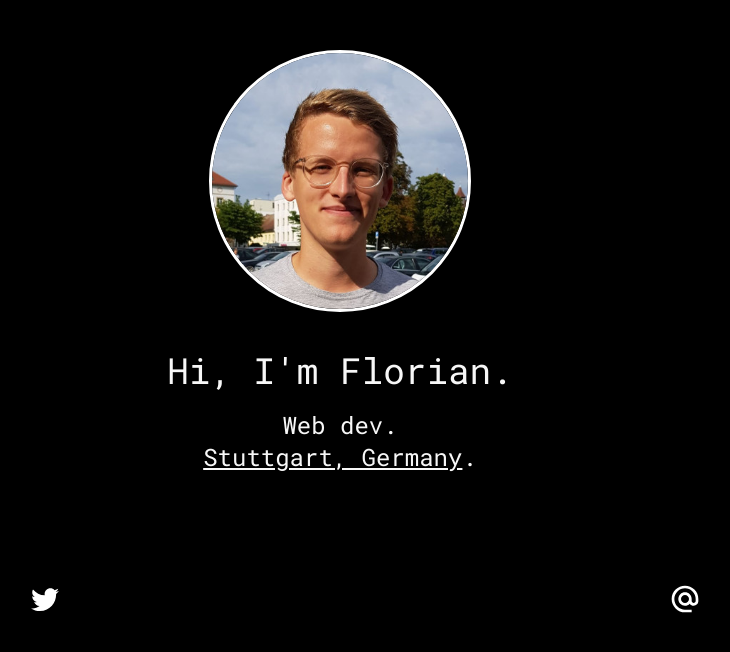
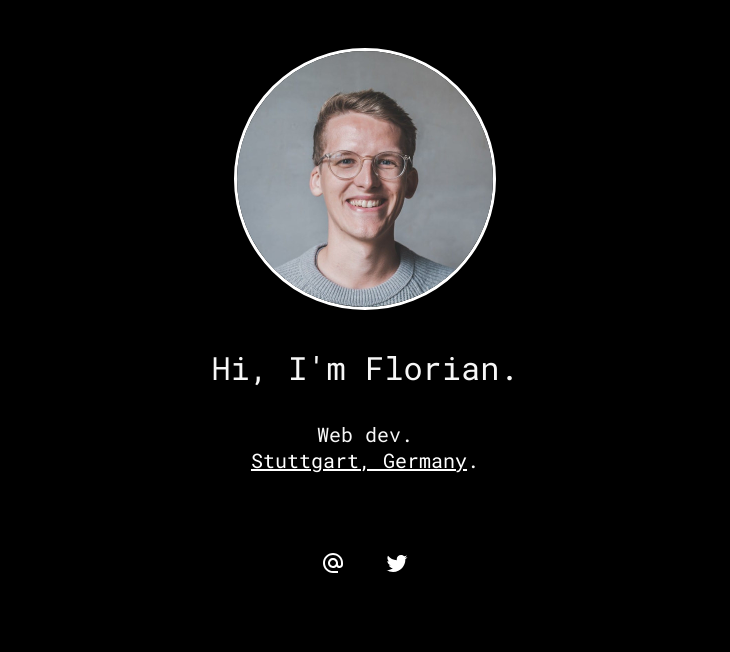
Before and after one commit to florianmrz/personal-website, a plain HTML site: page index.html in a window 1280 px wide. Shown: the whole page, without its empty margins (275-1005 px from the left). Drawn offline with Linux system fonts and the light colour scheme.

Commit message:
Updated portrait, formatting

```diff
--- a/assets/css/style.css
+++ b/assets/css/style.css
@@ -9,13 +9,13 @@ body {
 }
 
 a {
-    color: inherit;
+  color: white;
   text-decoration: underline;
   transition: color 0.25s ease;
 }
 
 a:active {
-    color: inherit;
+  color: white;
 }
 
 a:hover {
@@ -26,7 +26,7 @@ a:hover {
   display: flex;
   flex-direction: column;
   align-items: center;
-    padding: 50px 80px 80px 30px;
+  padding: 3rem 5rem 2rem;
 }
 
 .face img {
@@ -37,33 +37,43 @@ a:hover {
 }
 
 .info {
-    padding: 30px 0;
+  margin: 2rem 0;
   text-align: center;
 }
 
 .info .hi {
-    font-size: 36px;
-    margin-bottom: 15px;
+  font-size: 2rem;
+  margin-bottom: 2rem;
 }
 
 .info .who {
-    font-size: 24px;
+  font-size: 1.25rem;
 }
 
 .social {
   display: flex;
   flex-direction: row;
   align-items: center;
+  justify-content: center;
 }
 
 .social .button {
   border-radius: 50%;
-    margin: auto auto;
+  padding: 0.75rem;
+  background-color: transparent;
+  transition: background-color 0.25s ease;
 }
+
+.social .button:not(:last-of-type) {
+  margin-right: 1rem;
+}
+
 .social .button:hover {
-    background: grey;
+  background-color: grey;
 }
+
 .social .button img {
-    width: 32px;
-    height: 32px;
+  width: 1.5rem;
+  height: 1.5rem;
+  transform: translateY(2px);
 }
--- a/index.html
+++ b/index.html
@@ -15,7 +15,7 @@
 <body>
   <div class="top">
     <div class="face">
-            <img src="./assets/images/face.jpeg" alt="My face">
+      <img src="./assets/images/face@1x.jpeg" alt="My face" srcset="./assets/images/face@2x.jpeg 1x, ./assets/images/face@2x.jpeg 2x">
     </div>
     <div class="info">
       <div class="hi">Hi, I'm Florian.</div>
@@ -25,13 +25,13 @@
   </div>
   <div class="social">
     <div class="button">
-            <a href="https://twitter.com/florianmrz_" target="_blank">
-                <img src="./assets/images/twitter.svg" alt="Twitter icon">
+      <a href="mailto:florian.merz@mail.de">
+        <img src="./assets/images/at.svg" alt="Email icon">
       </a>
     </div>
     <div class="button">
-            <a href="mailto:florian.merz@mail.de">
-                <img src="./assets/images/at.svg" alt="Email icon">
+      <a href="https://twitter.com/florianmrz_" target="_blank">
+        <img src="./assets/images/twitter.svg" alt="Twitter icon">
       </a>
     </div>
   </div>
```
Also changed, not shown: assets/images/face.jpeg (deleted), assets/images/face@1x.jpeg (added), assets/images/face@2x.jpeg (added). Lines whose indentation alone changed are shown as unchanged.
